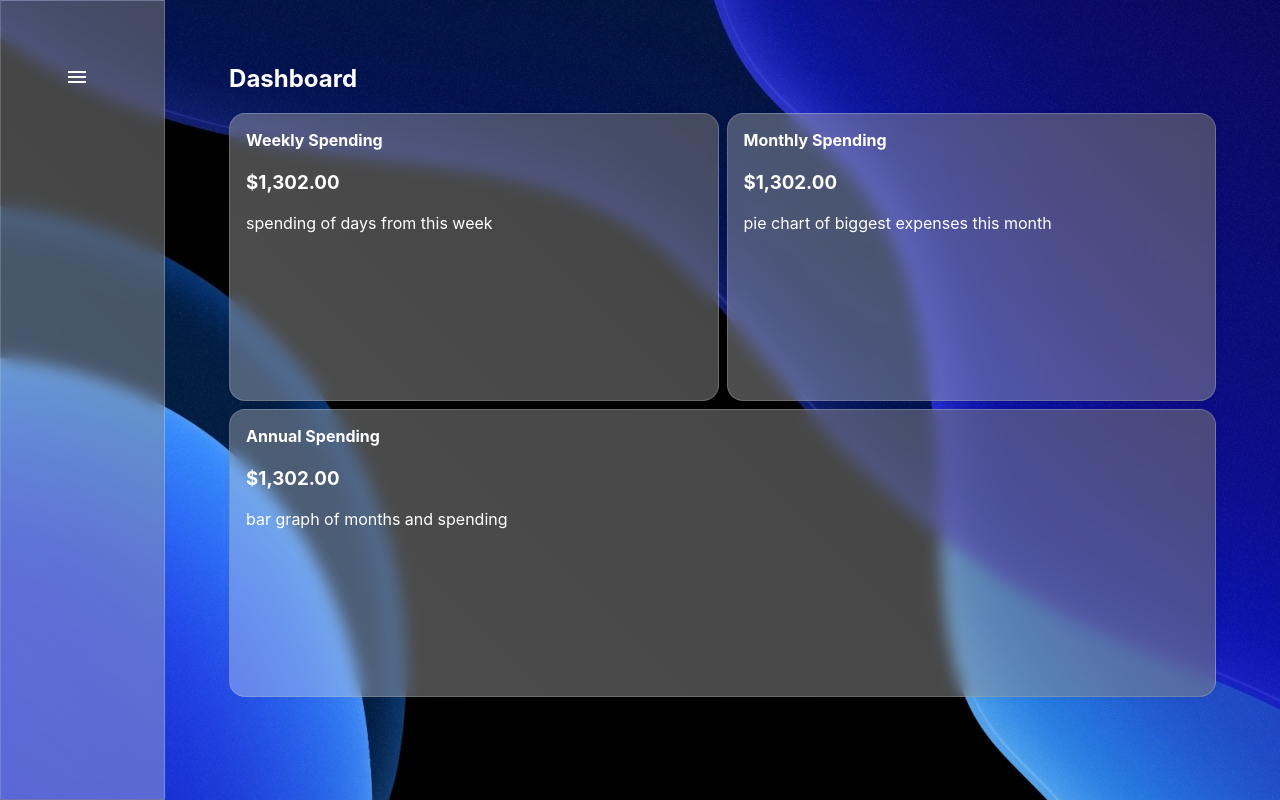
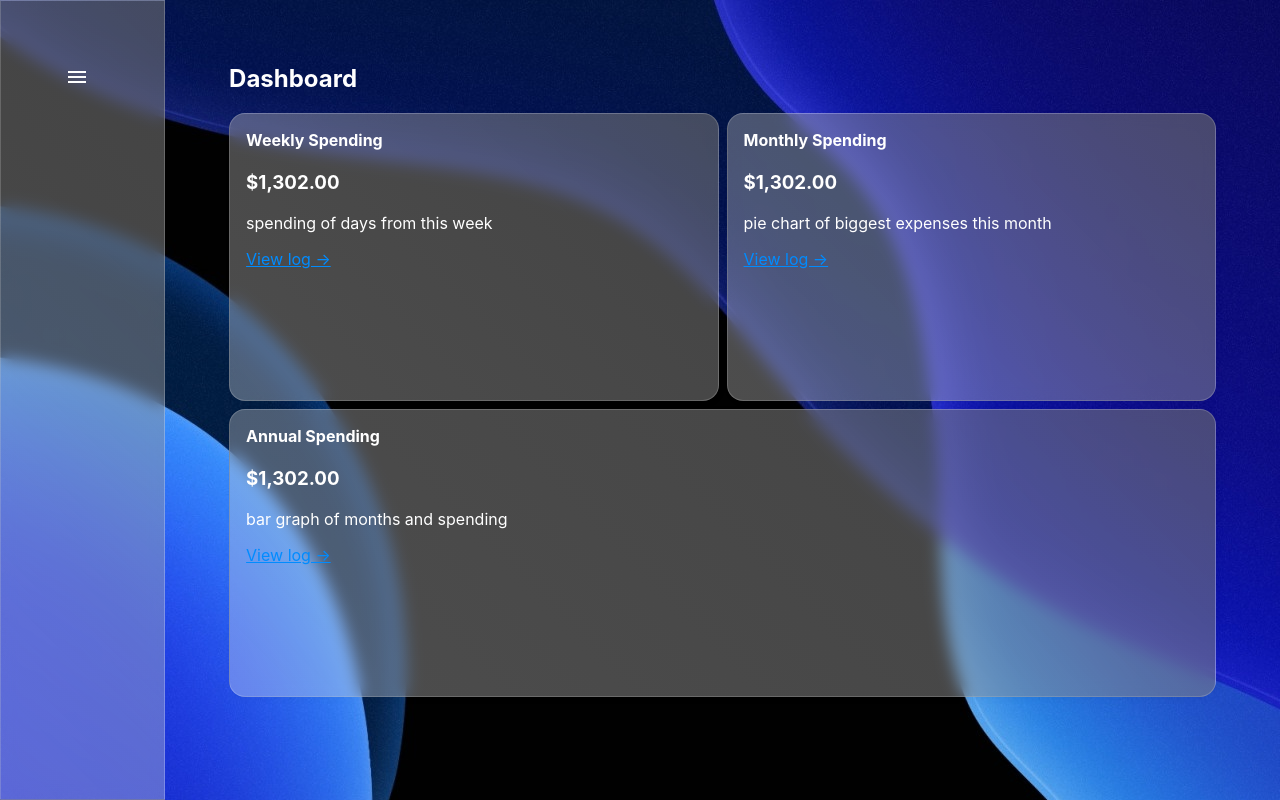
Before and after one commit to janrebolledo/budget-app, a React (Create React App) app: page / in a window 1280 px wide. Built offline with nearby package versions, Linux system fonts and the light colour scheme.

Commit message:
Dashboard links + Readme

```diff
--- a/src/pages/home.js
+++ b/src/pages/home.js
@@ -9,16 +9,25 @@ export default function Home() {
           <h4>Weekly Spending</h4>
           <h3 className="card-total">$1,302.00</h3>
           <p>spending of days from this week</p>
+          <a href="/log" className="link">
+            View log →
+          </a>
         </div>
         <div className="card">
           <h4>Monthly Spending</h4>
           <h3 className="card-total">$1,302.00</h3>
           <p>pie chart of biggest expenses this month</p>
+          <a href="/log" className="link">
+            View log →
+          </a>
         </div>
         <div className="card">
           <h4>Annual Spending</h4>
           <h3 className="card-total">$1,302.00</h3>
           <p>bar graph of months and spending</p>
+          <a href="/log" className="link">
+            View log →
+          </a>
         </div>
       </section>
     </main>
--- a/src/pages/log.js
+++ b/src/pages/log.js
@@ -25,18 +25,6 @@ export default function Log() {
       logItems();
       refreshTotal();
     }
-  }
-  function deleteItem(event) {
-    // Get id of item by getting id of button
-    const removeId = event.target.id;
-    console.log(removeId);
-
-    // Get log from localStorage
-    let log = JSON.parse(localStorage.getItem("log") || "[]");
-
-    // To-do: remove item from localstorage
-
-    console.log(log);
   }
 
   function refreshTotal() {
@@ -78,9 +66,6 @@ export default function Log() {
         <p>${item.date}</p>
         <p>${item.name}</p>
         <p>${item.amount}</p>
-        <span class="material-icons" id=${item.id} class="close-button">
-          close
-        </span>
       </div>
       `
       )
--- a/src/styles/log.css
+++ b/src/styles/log.css
@@ -74,6 +74,7 @@
   border: 0.5px solid var(--foreground);
   backdrop-filter: blur(8px);
   background: var(--gradient);
+  color: var(--primary);
 }
 
 .new-entry-form input::placeholder {
```
Also changed, not shown: 1 other file (tests, documents, lock files or other folders).
